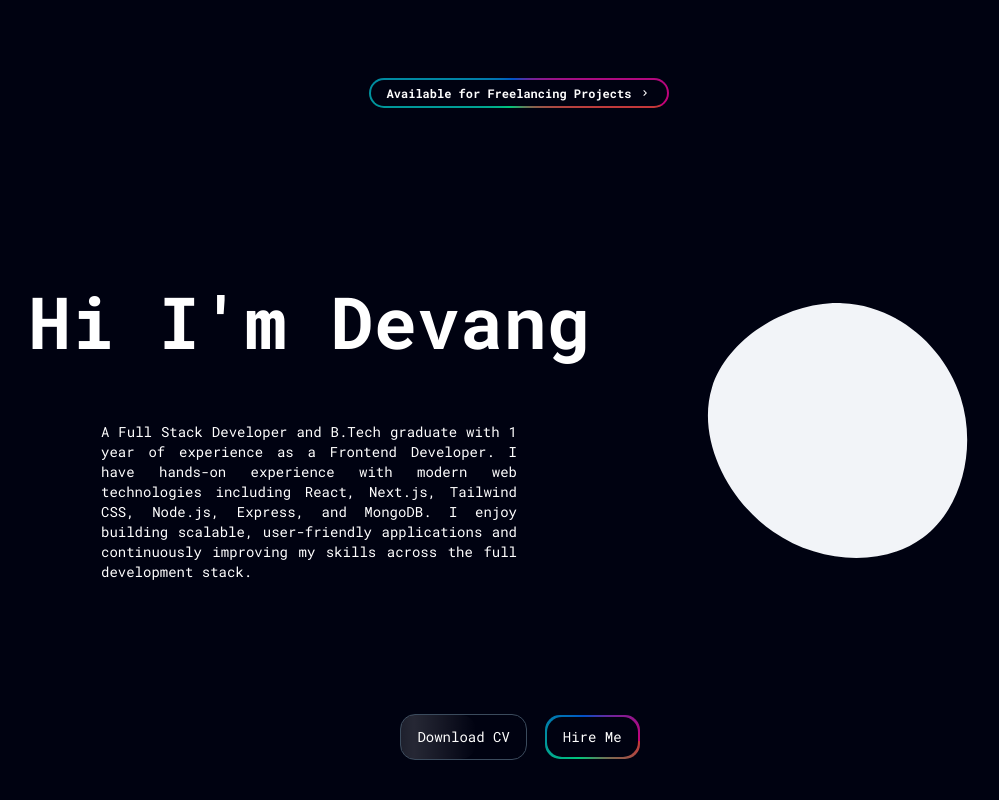
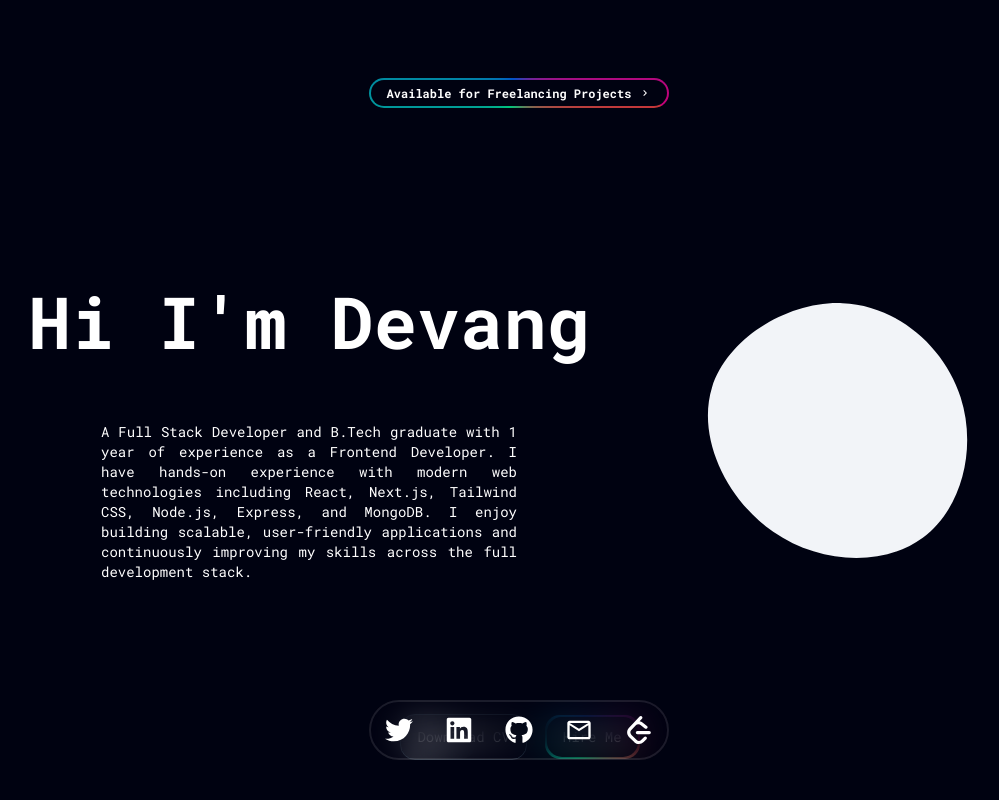
Before and after one commit to Devang1224/portfolio, a Next.js app: page / in a window 1280 px wide. Shown: the top 800 px of the page, without its empty margins (121-1120 px from the left). Built offline with nearby package versions, Linux system fonts and the light colour scheme.

Commit message:
ui: bottom nav

```diff
--- a/app/globals.css
+++ b/app/globals.css
@@ -30,6 +30,7 @@ body {
   .sectionHeading {
     @apply text-2xl font-bold text-center md:text-5xl ;
   }
+
 }
 
 
--- a/app/page.tsx
+++ b/app/page.tsx
@@ -3,17 +3,19 @@ import Projects from "@/components/sections/Projects";
 import Experience from "@/components/sections/Experience";
 import TechStack from "@/components/sections/TechStack";
 import ContactMe from "@/components/sections/ContactMe";
+import BottomNav from "@/components/ui/BottomNav";
 
 
 export default function Home() {
   return (
     <div className="min-h-screen flex justify-center">
-      <div className=" w-full max-w-[1500px]">
+      <div className=" w-full max-w-[1500px] relative">
       <Hero/>
       <Projects/>
       <Experience/>
       <TechStack/>
       <ContactMe/>
+      <BottomNav/>
       </div>
     </div>
   );
--- a/components/sections/ContactMe.tsx
+++ b/components/sections/ContactMe.tsx
@@ -6,8 +6,8 @@ import { FaGithub } from "react-icons/fa";
 
 const ContactMe = () => {
   return (
-    <div className="mt-20 md:mt-40 pb-10">
-      <div className="flex flex-col items-center justify-center gap-8">
+    <div className="mt-20 md:mt-40 pb-32">
+      <div className="flex flex-col items-center justify-center gap-8 px-4">
         <p className="sectionHeading mb-2">Contact Me</p>
         <p className="text-center text-gray-300 max-w-xl text-sm md:text-base">
           Interested in collaborating or just want to say hi? <br />
@@ -18,34 +18,34 @@ const ContactMe = () => {
             href="https://x.com/Devang_Mehra24"
             target="_blank"
             rel="noopener noreferrer"
-            className="group relative flex items-center justify-center w-14 h-14 rounded-full bg-gradient-to-tr from-white/10 via-white/5 to-white/20 hover:from-white/20 hover:to-white/40 transition-all duration-300 shadow-lg border border-white/10"
+            className="group relative flex items-center justify-center w-10 h-10 md:w-14 md:h-14 rounded-full bg-gradient-to-tr from-white/10 via-white/5 to-white/20 hover:from-white/20 hover:to-white/40 transition-all duration-300 shadow-lg border border-white/10"
           >
-            <FaTwitter className="w-7 h-7 text-white group-hover:scale-110 transition-transform duration-300" />
+            <FaTwitter className="w-5 h-5 md:w-7 md:h-7 text-white group-hover:scale-110 transition-transform duration-300" />
             <span className="sr-only">Twitter</span>
           </a>
           <a
             href="https://www.linkedin.com/in/devang-mehra-9a8b47230/"
             target="_blank"
             rel="noopener noreferrer"
-            className="group relative flex items-center justify-center w-14 h-14 rounded-full bg-gradient-to-tr from-white/10 via-white/5 to-white/20 hover:from-white/20 hover:to-white/40 transition-all duration-300 shadow-lg border border-white/10"
+            className="group relative flex items-center justify-center w-10 h-10 md:w-14 md:h-14  rounded-full bg-gradient-to-tr from-white/10 via-white/5 to-white/20 hover:from-white/20 hover:to-white/40 transition-all duration-300 shadow-lg border border-white/10"
           >
-           <FaLinkedin className="w-7 h-7 text-white group-hover:scale-110 transition-transform duration-300" />
+           <FaLinkedin className="w-5 h-5 md:w-7 md:h-7 text-white group-hover:scale-110 transition-transform duration-300" />
             <span className="sr-only">LinkedIn</span>
           </a>
           <a
             href="https://github.com/Devang1224"
             target="_blank"
             rel="noopener noreferrer"
-            className="group relative flex items-center justify-center w-14 h-14 rounded-full bg-gradient-to-tr from-white/10 via-white/5 to-white/20 hover:from-white/20 hover:to-white/40 transition-all duration-300 shadow-lg border border-white/10"
+            className="group relative flex items-center justify-center w-10 h-10 md:w-14 md:h-14 rounded-full bg-gradient-to-tr from-white/10 via-white/5 to-white/20 hover:from-white/20 hover:to-white/40 transition-all duration-300 shadow-lg border border-white/10"
           >
-            <FaGithub className="w-7 h-7 text-white group-hover:scale-110 transition-transform duration-300" />
+            <FaGithub className="w-5 h-5 md:w-7 md:h-7 text-white group-hover:scale-110 transition-transform duration-300" />
             <span className="sr-only">GitHub</span>
           </a>
           <a
             href="mailto:devangmehra12@gmail.com"
-            className="group relative flex items-center justify-center w-14 h-14 rounded-full bg-gradient-to-tr from-white/10 via-white/5 to-white/20 hover:from-white/20 hover:to-white/40 transition-all duration-300 shadow-lg border border-white/10"
+            className="group relative flex items-center justify-center w-10 h-10 md:w-14 md:h-14 rounded-full bg-gradient-to-tr from-white/10 via-white/5 to-white/20 hover:from-white/20 hover:to-white/40 transition-all duration-300 shadow-lg border border-white/10"
           >
-            <MdOutlineEmail className="w-7 h-7 text-white group-hover:scale-110 transition-transform duration-300" />
+            <MdOutlineEmail className="w-5 h-5 md:w-7 md:h-7 text-white group-hover:scale-110 transition-transform duration-300" />
             <span className="sr-only">Email</span>
           </a>
         </div>
--- /dev/null
+++ b/components/ui/BottomNav.tsx
@@ -0,0 +1,40 @@
+import React from 'react';
+import { FaTwitter } from "react-icons/fa";
+import { FaLinkedin } from "react-icons/fa";
+import { MdOutlineEmail } from "react-icons/md";
+import { FaGithub } from "react-icons/fa";
+import { SiLeetcode } from "react-icons/si";
+import Link from 'next/link';
+
+const BottomNav = () => {
+  return (
+    <div className="h-10 w-50 md:h-[60px] md:w-[300px] border-2 border-white/10 fixed bottom-10 left-1/2 -translate-x-1/2 rounded-full z-50 backdrop-blur-lg
+
+    ">
+    <div className="w-full h-full flex items-center justify-center gap-4 md:gap-6 px-4 py-2">
+       <Link href="https://x.com/Devang_Mehra24" target="_blank" rel="noopener noreferrer" className="relative p-1 group">
+         <FaTwitter className="w-5 h-5 md:w-7 md:h-7"/>
+         <span className="absolute top-[-40px] left-1/2 -translate-x-1/2 text-xs md:text-sm opacity-0 group-hover:opacity-100 transition-opacity duration-300 hidden md:block">Twitter</span>
+       </Link>
+       <Link href="https://www.linkedin.com/in/devang-mehra-9a8b47230/" target="_blank" rel="noopener noreferrer" className="relative p-1 group">
+         <FaLinkedin className="w-5 h-5 md:w-7 md:h-7"/>
+         <span className="absolute top-[-40px] left-1/2 -translate-x-1/2 text-xs md:text-sm opacity-0 group-hover:opacity-100 transition-opacity duration-300 hidden md:block">LinkedIn</span>
+       </Link>
+       <Link href="https://github.com/Devang1224" target="_blank" rel="noopener noreferrer" className="relative p-1 group">
+         <FaGithub className="w-5 h-5 md:w-7 md:h-7"/>
+         <span className="absolute top-[-40px] left-1/2 -translate-x-1/2 text-xs md:text-sm opacity-0 group-hover:opacity-100 transition-opacity duration-300 hidden md:block">GitHub</span>
+       </Link>
+       <Link href="mailto:devangmehra12@gmail.com" target="_blank" rel="noopener noreferrer" className="relative p-1 group">
+         <MdOutlineEmail className="w-5 h-5 md:w-7 md:h-7"/>
+         <span className="absolute top-[-40px] left-1/2 -translate-x-1/2 text-xs md:text-sm opacity-0 group-hover:opacity-100 transition-opacity duration-300 hidden md:block">Email</span>
+       </Link>
+       <Link href="https://leetcode.com/u/Devang24/" target="_blank" rel="noopener noreferrer" className="relative p-1 group">
+         <SiLeetcode className="w-5 h-5 md:w-7 md:h-7"/>
+         <span className="absolute top-[-40px] left-1/2 -translate-x-1/2 text-xs md:text-sm opacity-0 group-hover:opacity-100 transition-opacity duration-300 hidden md:block">LeetCode</span>
+       </Link>
+    </div>
+    </div>
+  )
+}
+
+export default BottomNav
```
Also changed, not shown: components/sections/Hero.tsx (+22 -17 lines).
